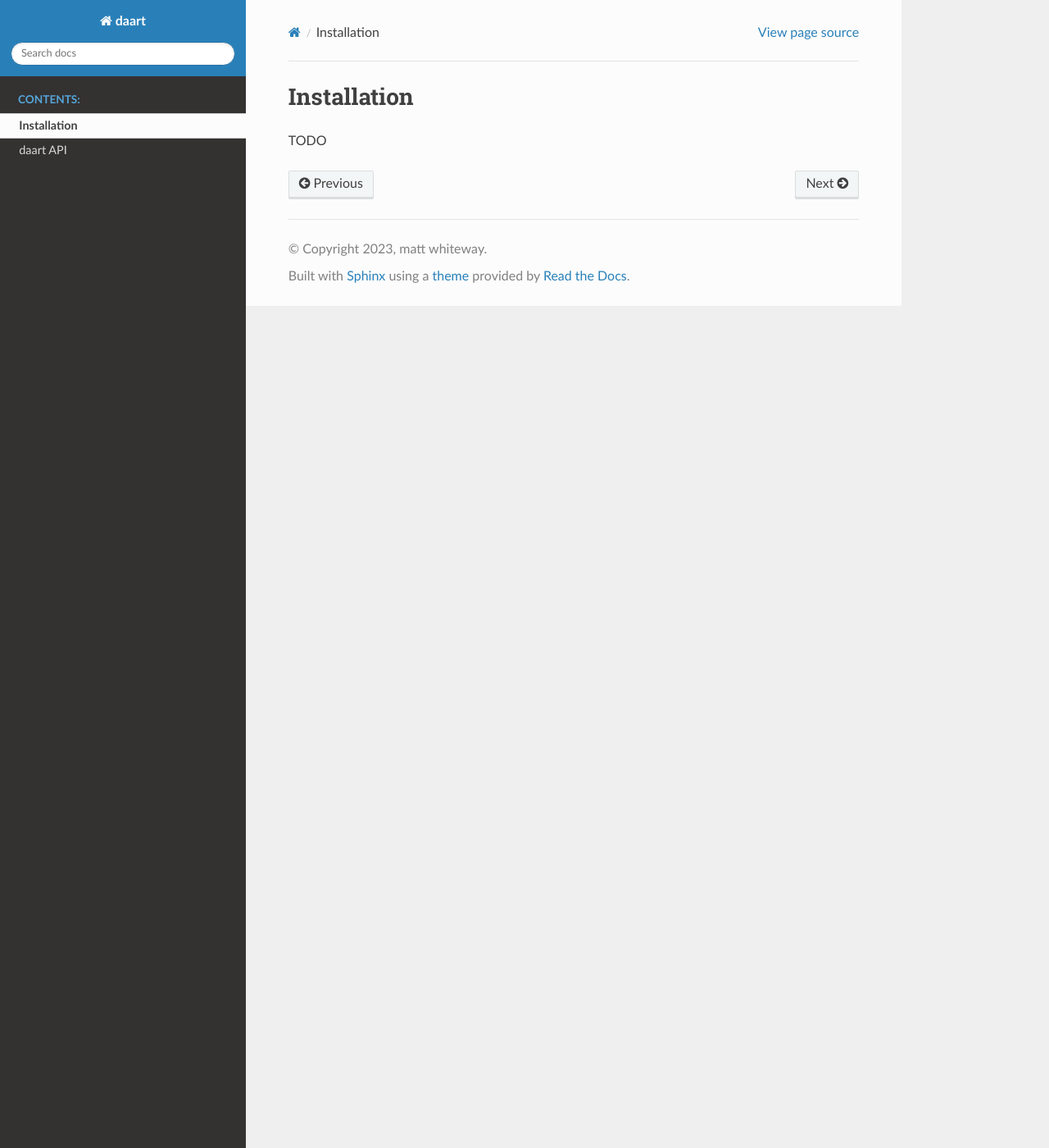
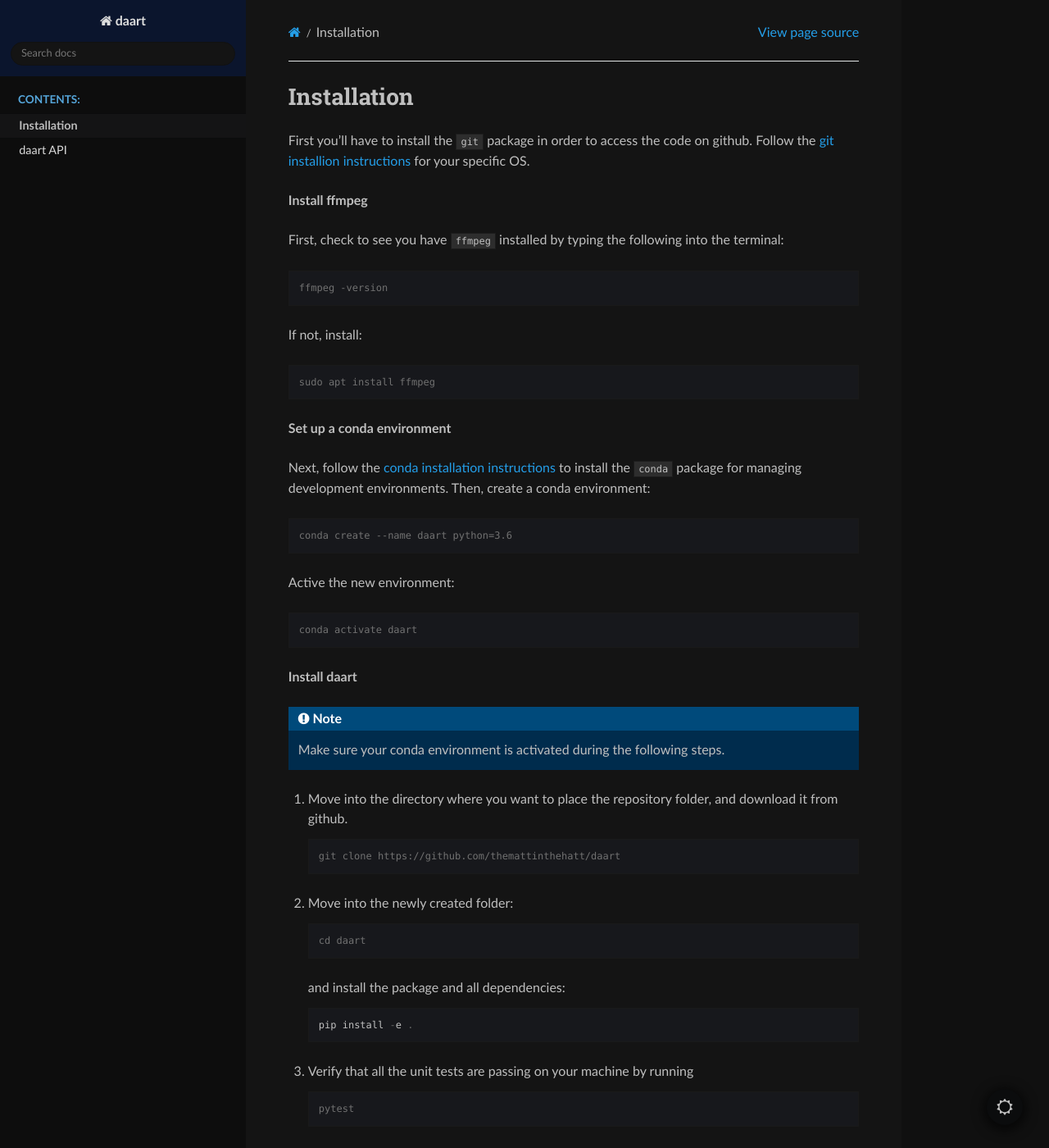
Before and after one commit to themattinthehatt/daart, a Sphinx documentation site: the page built from docs/source/installation.rst, in a window 1280 px wide and 1400 px high. Shown: the whole window at 82% size. Built offline with Sphinx 7.4.7 and the Read the Docs theme 2.0.0, drawn with Linux system fonts in a browser that asks for light colours; some of the changed text lies outside the part shown.

Commit message:
[docs] installation

```diff
--- a/docs/conf.py
+++ b/docs/conf.py
@@ -28,6 +28,7 @@ extensions = [
     'sphinx.ext.napoleon',  # parsing of different docstring styles
     'sphinx_automodapi.automodapi',
     'sphinx_copybutton',  # add copy button to code blocks
+    'sphinx_rtd_dark_mode',
 ]
 
 templates_path = ['_templates']
@@ -40,6 +41,9 @@ html_theme = 'sphinx_rtd_theme'
 html_theme_path = [sphinx_rtd_theme.get_html_theme_path()]
 html_static_path = ['_static']
 
+# user starts in dark mode
+default_dark_mode = True
+
 
 # document constructors
 def skip(app, what, name, obj, skip, options):
--- a/docs/source/installation.rst
+++ b/docs/source/installation.rst
@@ -1,4 +1,77 @@
 Installation
 ============
 
-TODO
+First you'll have to install the ``git`` package in order to access the code on github.
+Follow the
+`git installion instructions <https://git-scm.com/book/en/v2/Getting-Started-Installing-Git>`_
+for your specific OS.
+
+**Install ffmpeg**
+
+First, check to see you have ``ffmpeg`` installed by typing the following into the terminal:
+
+.. code-block:: console
+
+    ffmpeg -version
+
+If not, install:
+
+.. code-block:: console
+
+    sudo apt install ffmpeg
+
+**Set up a conda environment**
+
+Next, follow the
+`conda installation instructions <https://docs.conda.io/projects/conda/en/latest/user-guide/install/>`_
+to install the ``conda`` package for managing development environments.
+Then, create a conda environment:
+
+.. code-block:: console
+
+    conda create --name daart python=3.6
+
+Active the new environment:
+
+.. code-block:: console
+
+    conda activate daart
+
+**Install daart**
+
+.. note::
+
+    Make sure your conda environment is activated during the following steps.
+
+1. Move into the directory where you want to place the repository folder, and download it from
+   github.
+
+   .. code-block:: console
+
+       git clone https://github.com/themattinthehatt/daart
+
+2. Move into the newly created folder:
+
+   .. code-block:: console
+
+       cd daart
+
+   and install the package and all dependencies:
+
+   .. code-block::
+
+       pip install -e .
+
+3. Verify that all the unit tests are passing on your machine by running
+
+   .. code-block:: console
+
+       pytest
+
+   The tests will take a minute or two to run.
+
+4. To be able to use this environment for jupyter notebooks:
+
+   .. code-block:: console
+
+       python -m ipykernel install --user --name daart
```
Also changed, not shown: README.md (+3 -34 lines), docs/README.md (+1 -0 lines), docs/index.rst (+13 -0 lines), setup.py (+24 -2 lines).
